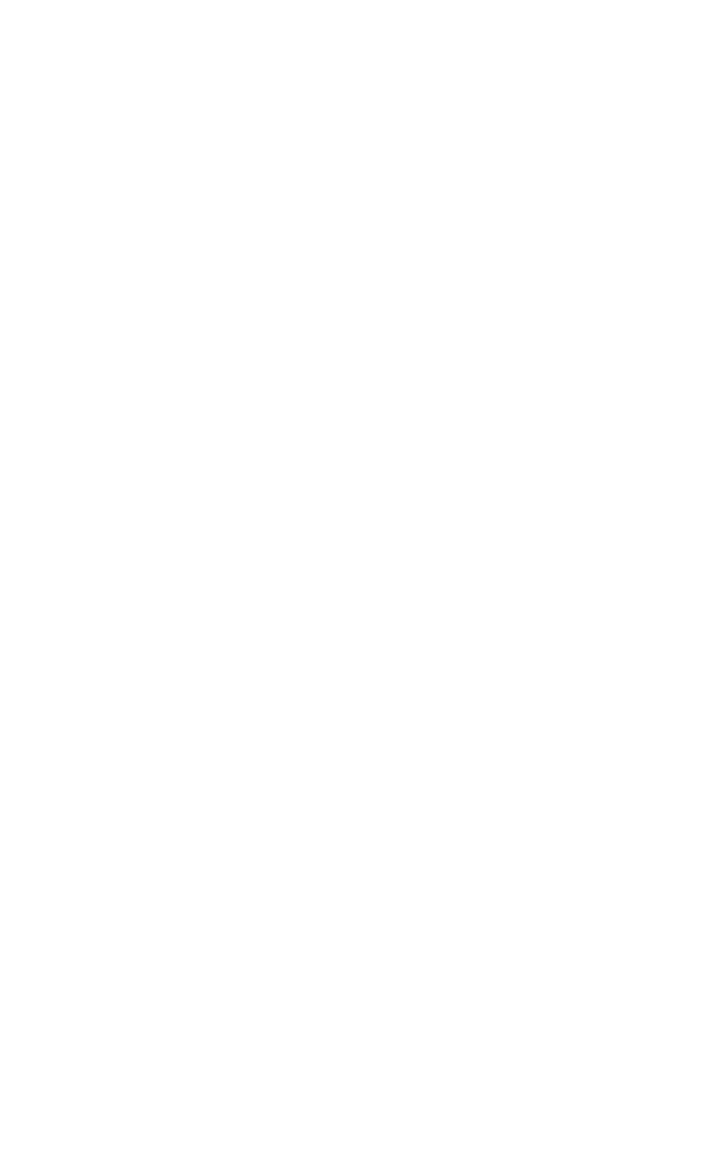
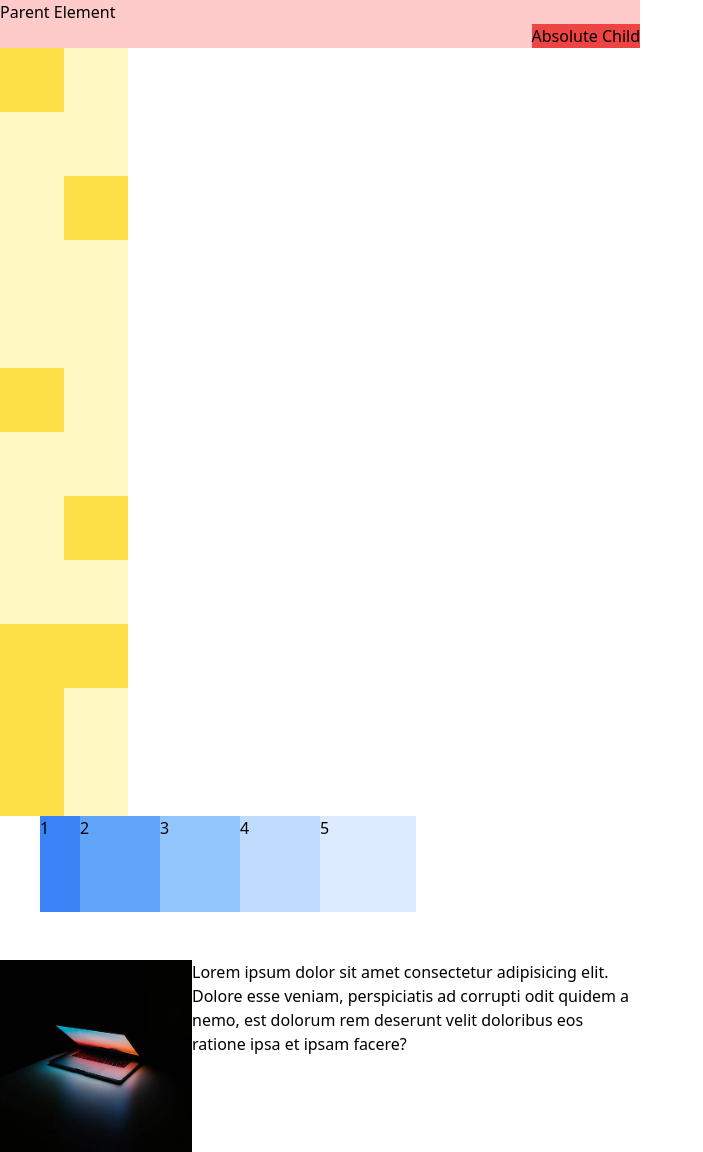
Before and after one commit to KeithJapitana/tailwind-fundamentals, a plain HTML site: page 06-layout-position/index.html in a window 1280 px wide. Shown: the whole page, without its empty margins (0-703 px from the left). Before the commit the page ends 800 px from the top, so only its background shows below. Drawn offline with nearby package versions, Linux system fonts and the light colour scheme.

Commit message:
Layout & position.

```diff
--- a/06-layout-position/index.html
+++ b/06-layout-position/index.html
@@ -9,19 +9,36 @@
   </head>
   <body>
     <!-- Positioning -->
+    <div class="relative h-12 w-1/2 bg-red-200">
+      <p>Parent Element</p>
+      <div class="absolute bottom-0 right-0 bg-red-500">Absolute Child</div>
+    </div>
 
     <!-- Top left corner -->
+    <div class="relative h-32 w-32 bg-yellow-100">
+      <div class="absolute left-0 top-0 bg-yellow-300 h-16 w-16"></div>
+    </div>
 
     <!-- Top right corner -->
-
+    <div class="relative h-32 w-32 bg-yellow-100">
+      <div class="absolute top-0 right-0 w-16 h-16 bg-yellow-300"></div>
+    </div>
     <!-- Bottom left corner -->
-
+    <div class="relative h-32 w-32 bg-yellow-100">
+      <div class="absolute left-0 bottom-0 h-16 w-16 bg-yellow-300"></div>
+    </div>
     <!-- Bottom right corner -->
-
+    <div class="relative h-32 w-32 bg-yellow-100">
+      <div class="absolute bottom-0 right-0 h-16 w-16 bg-yellow-300"></div>
+    </div>
     <!-- Span top edge -->
-
+    <div class="relative h-32 w-32 bg-yellow-100">
+      <div class="absolute bottom-0 h-16 inset-x-0 bg-yellow-300"></div>
+    </div>
     <!-- Span left edge -->
-
+    <div class="relative h-32 w-32 bg-yellow-100">
+      <div class="absolute w-16 bg-yellow-300 inset-y-0 left-0"></div>
+    </div>
     <!-- Span right edge -->
 
     <!-- Span bottom edge -->
@@ -29,8 +46,23 @@
     <!-- Display Classes -->
 
     <!-- Z-Index -->
+    <div class="relative h-36">
+      <div class="absolute w-24 left-10 h-24 bg-blue-500 z-0">1</div>
+      <div class="absolute w-24 left-20 h-24 bg-blue-400">2</div>
+      <div class="absolute w-24 left-40 h-24 bg-blue-300 z-10">3</div>
+      <div class="absolute w-24 left-60 h-24 bg-blue-200 z-20">4</div>
+      <div class="absolute w-24 left-80 h-24 bg-blue-100 z-30">5</div>
+    </div>
 
     <!-- Floats -->
+    <div class="w-1/2">
+      <img class="h-48 w-48 float-left" src="../assets/img/img1.jpg" alt="" />
+      <p>
+        Lorem ipsum dolor sit amet consectetur adipisicing elit. Dolore esse
+        veniam, perspiciatis ad corrupti odit quidem a nemo, est dolorum rem
+        deserunt velit doloribus eos ratione ipsa et ipsam facere?
+      </p>
+    </div>
   </body>
 </html>
 
```
